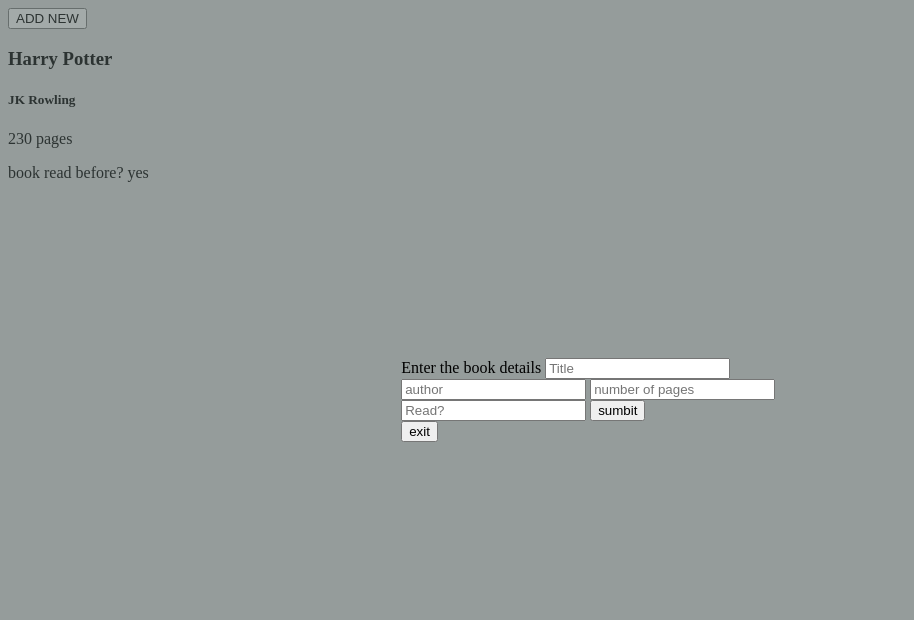
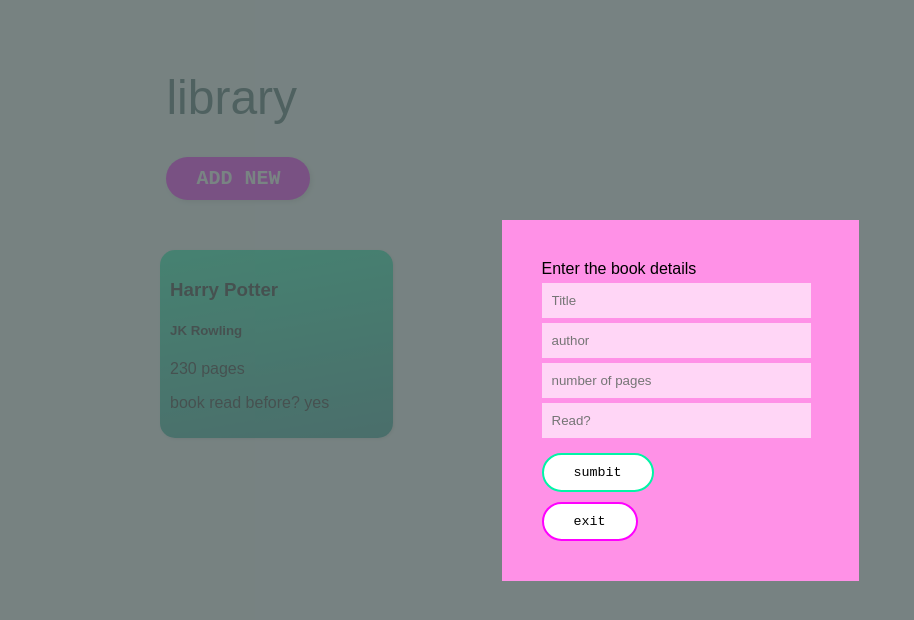
Before and after one commit to frannieziesemer/library, a website: page index.html in a window 1280 px wide. Both pictures are taken after a click on the button "ADD NEW". Shown: the whole page, without its empty margins (0-914 px from the left). Drawn offline with Linux system fonts and the light colour scheme.

Commit message:
add styles

```diff
--- a/index.html
+++ b/index.html
@@ -7,9 +7,12 @@
     <title>library</title>
 </head>
 <body>
-    <button class="new-book">
-        ADD NEW
-    </button>
+    <div class="header">
+        <h1>library</h1>
+        <button class="new-book-button">
+            ADD NEW
+        </button>
+    </div>
     <div class="cards-wrapper">
     </div>
 <!-- new book overlay -->
--- a/src/index.js
+++ b/src/index.js
@@ -2,7 +2,7 @@
 
 const overlay = document.querySelector('.overlay-outer');
 const overlayInner = document.querySelector('.overlay-inner');
-const addNewButton = document.querySelector('.new-book');
+const addNewButton = document.querySelector('.new-book-button');
 const submitNewBookButton = document.getElementById('submit-new-book');
 
 //variable declarations
--- a/src/styles.css
+++ b/src/styles.css
@@ -1,12 +1,57 @@
 body {
-    background: lightgray;
+    background: #F4F5F7;
+    font-family: sans-serif;
 }
 
+.header {
+    margin: 0px auto;
+    width: 74vmax;
+    padding: 30px 0px 50px 0px;
+
+}
+h1 {
+    color: darkslategrey;
+    font-weight: 400;
+    font-size: 48px;
+}
+.new-book-button {
+    color: white;
+    font-size: 20px;
+    font-family: monospace;
+    font-weight: bold;
+    background: magenta;
+    border: none;
+    border-radius: 30px;
+    box-shadow: 2px 2px 4px lightgray;
+    padding: 10px 30px 10px 30px;
+}
+.new-book-button:hover {
+    color: lightgray;
+    background: rgb(228, 0, 228);
+    box-shadow: none;
+}
+.cards-wrapper {
+    display: grid;
+    grid-template-columns: repeat(4, 1fr);
+    column-gap: 10px;
+    row-gap: 15px;
+    width: 75vmax;
+    margin: 0px auto;
+
+}
+
+.book-card {
+    background: rgb(0,245,166);
+    background: linear-gradient(170deg, rgba(0,245,166,1) 0%, rgba(24,145,135,1) 100%, rgba(0,212,255,1) 100%);
+    border-radius: 15px;
+    box-shadow: 1px 1px 3px lightgray;
+    padding: 10px;
+}
 .overlay-outer {
     display: grid;
     opacity: 0;
     pointer-events: none;
-    background: rgb(88, 102, 101, 0.5);
+    background: rgb(88, 102, 101, 0.8);
     position: fixed;
     height: 100vh;
     width: 100vw;
@@ -14,7 +59,6 @@
     left: 0;
     justify-content: center;
     align-items: center;
-
 }
 
 .overlay-outer.open {
@@ -24,9 +68,55 @@
 
 .overlay-inner {
     margin: 50px auto;
-    width: 50%;
+    width: 100%;
+    background: rgb(255, 145, 231);
+    padding: 40px;
 }
-.new-book-form {
-    padding: 20px;
+#new-book-form {
+    /* padding: 20px;
+     */
+
+}
+input {
+    display: block;
+    margin: 5px 0px 5px 0px;
+    background-color: rgba(255, 255, 255, 0.63);
+    color: black;
+    border: none;
+    padding: 10px;
+    width: 90%;
+}
+
+button#exit-form, button#submit-new-book {
+    padding: 10px 30px 10px 30px;
     background: white;
+    border-radius: 25px;
+    color: black;
+    font-family: monospace;
+    margin-top: 10px;
+
+
 }
+#submit-new-book {
+    border: 2px solid rgb(0,245,166);
+}
+#submit-new-book:hover {
+    background-color: rgb(0,245,166);
+    cursor:pointer;
+}
+#submit-new-book:disabled {
+    background-color: rgba(0, 245, 167, 0.425);
+    border: none;
+    cursor: not-allowed;
+}
+#exit-form {
+    border: 2px solid magenta;
+
+}
+
+#exit-form:hover {
+    background: magenta;
+    color: white;
+    cursor:pointer;
+
+}
```
